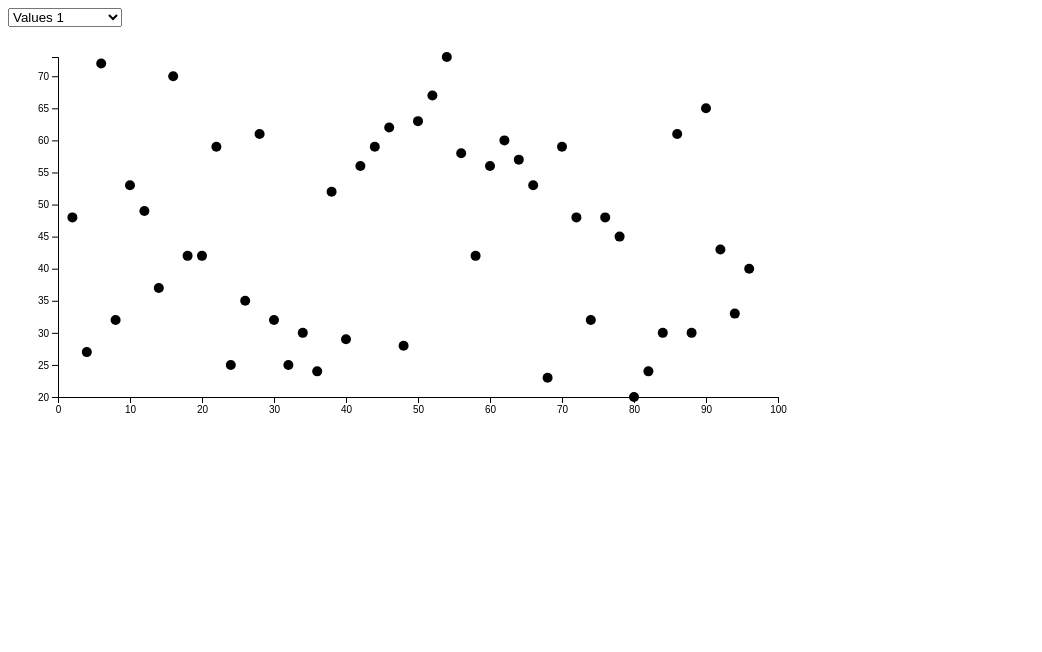
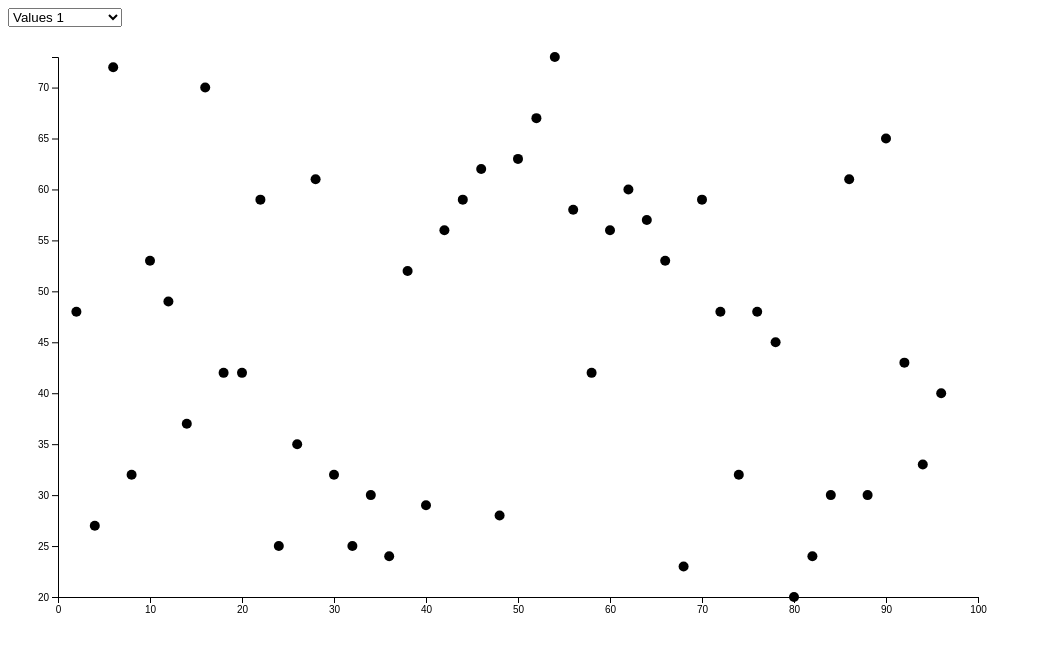
Before and after one commit to tippytappy/d3_study, a plain HTML site: page transitions/enter_exit_update.html in a window 1280 px wide. Shown: the whole page, without its empty margins (0-1042 px from the left). Drawn offline with nearby package versions, Linux system fonts and the light colour scheme.

Commit message:
Added control over the enter transition.

```diff
--- a/transitions/enter_exit_update.html
+++ b/transitions/enter_exit_update.html
@@ -19,13 +19,12 @@
     </div>
     <div id="d3_chart"></div>
 
-<!-- D3 SCRIPT =================================================================================-->
-
+<!-- ================================== D3 SCRIPT ==============================================-->
 <script>
-    // PLOT AREA ==================================================================================
+    // ================================ PLOT AREA =================================================
     const margin = {top: 30, right: 30, bottom: 30, left: 50},
-        width = 800 - margin.left - margin.right,
-        height = 400 - margin.top - margin.bottom;
+        width = 1000 - margin.left - margin.right,
+        height = 600 - margin.top - margin.bottom;
 
     // append the svg object to the body of the page
     const svg = d3.select("#d3_chart")
@@ -35,7 +34,12 @@
       .append("g")
         .attr("transform", `translate(${margin.left},${margin.top})`);
 
-    // DATA =======================================================================================
+    const xAxisGroup = svg.append("g")
+          .attr("transform", `translate(0, ${height})`)
+
+    const yAxisGroup = svg.append("g")
+
+    // ================================ DATA ======================================================
     d3.csv("https://raw.githubusercontent.com/tippytappy/d3_study/main/sample_data.csv",
       function(data) {
         return {
@@ -48,48 +52,51 @@
         }
       }).then(function(data) {
 
-    // CHART UPDATE FUNCTION ======================================================================
+    // ================================ chart function start ======================================
+    // this function updates the chart when called by the listener
     function chart(metric) {
-      const yAccessor = d => d[metric]
+      const yAccessor = d => d[metric];
 
-    // SCALES AND AXES ============================================================================
       // add the x Axis
       const x = d3.scaleLinear()
         .domain([0, 100])
         .range([0, width]);
-      svg.append("g")
-          .attr("transform", `translate(0, ${height})`)
-          .call(d3.axisBottom(x));
+      xAxisGroup.call(d3.axisBottom(x));
 
       // add the y Axis
       const y = d3.scaleLinear()
         .domain(d3.extent(data, yAccessor))
         .range([height, 0]);
-      svg.append("g")
+      yAxisGroup
+        .transition(2000)
         .call(d3.axisLeft(y));
-
-      // PLOT =====================================================================================
-      svg.append('circle')
-        .attr('cx', 10)
-        .attr('cy', 10)
-        .attr('r', 20)
 
       svg.selectAll('circle')
         .data(data)
-          .join('circle')
-          .transition()
+        .join( // take control of the enter selection transition
+          enter => enter
+            .append('circle')
             .attr('cx', d => x(d.index * 2))
             .attr('cy', d => y(yAccessor(d)))
-          .attr('r', 5)
+            .attr('r', 0)
+        )
+        .transition(d3.easePoly)  // d3 is handling the other transitions
+        .duration(1000)
+        .attr('cx', d => x(d.index * 2))
+        .attr('cy', d => y(yAccessor(d)))
+        .attr('r', 5);
+
       }
+    // ================================ chart function end ======================================
 
+  // listener
   d3.select("#dropdown").on('change', function (e) {
     e.preventDefault()
 
     chart(this.value)
-    console.log(this.value)
-  })
+  });
 
+  // run the chart for the first time
   chart('value1')
 
   });
```
Lines whose indentation alone changed are shown as unchanged.
